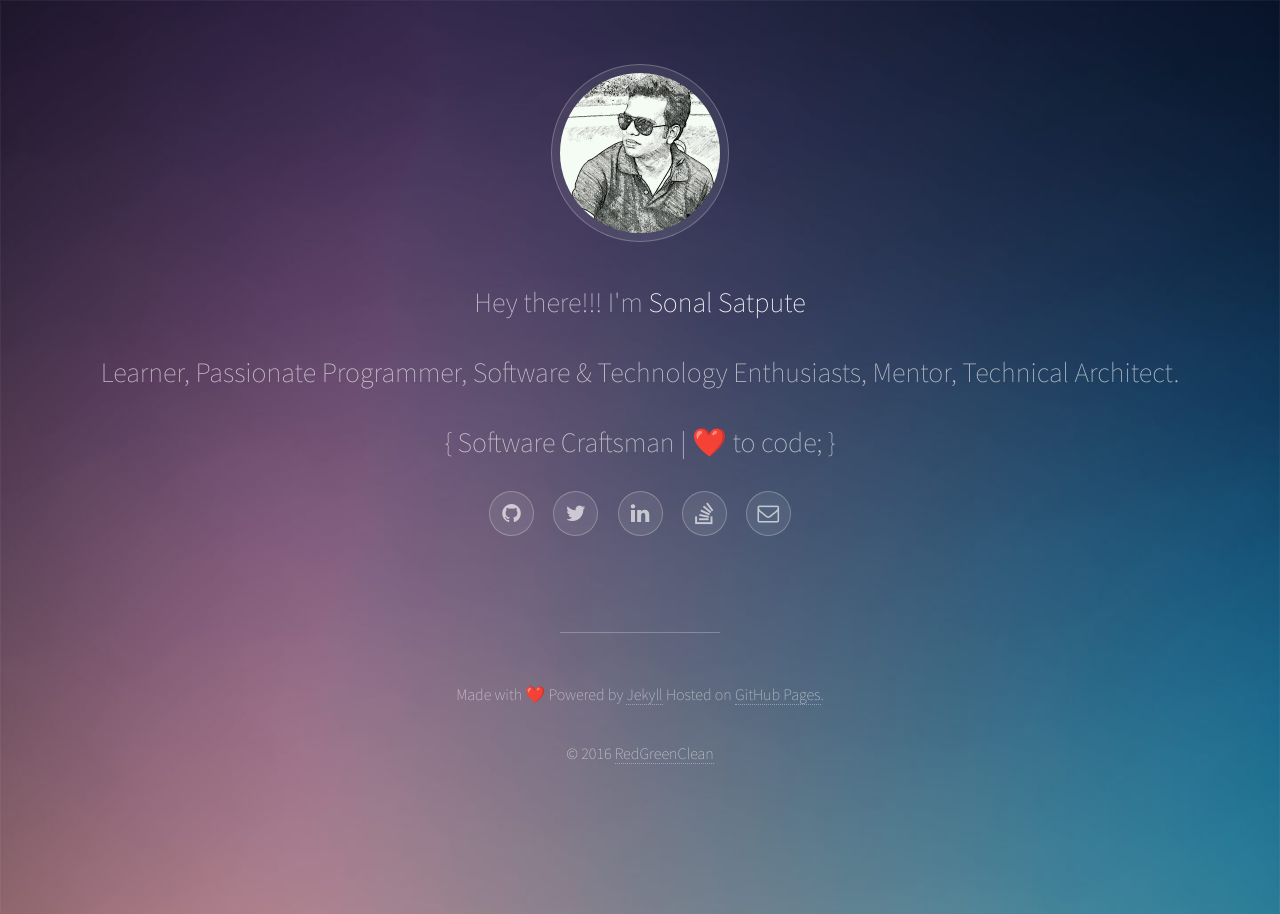
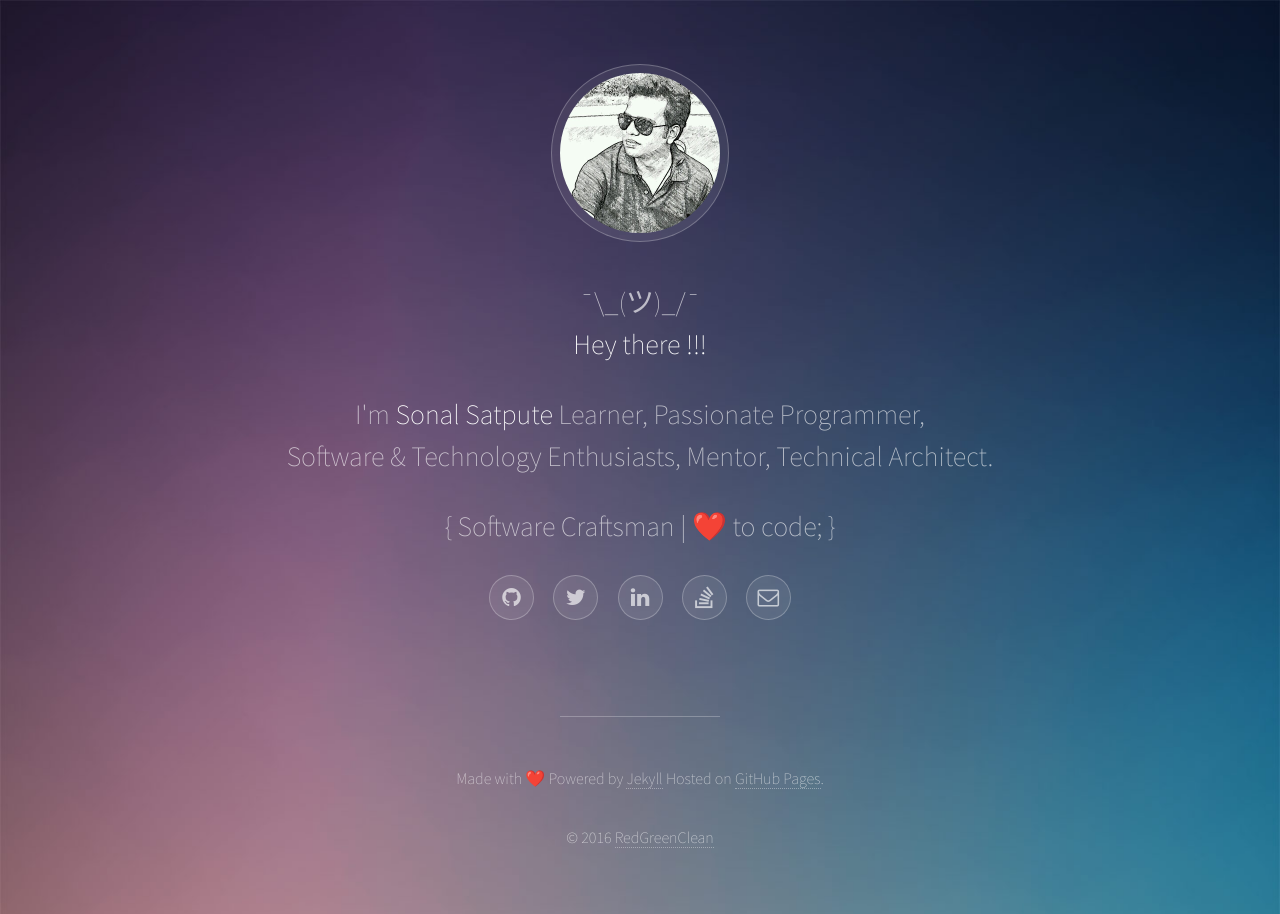
Before and after one commit to sonalsatpute/blog.github.io, a Jekyll site: the page index.html, which Jekyll copies as it is, in a window 1280 px wide. Built offline with Jekyll 4.4.1, drawn with Linux system fonts in a browser that asks for light colours.

Commit message:
formeted introduction

```diff
--- a/index.html
+++ b/index.html
@@ -17,8 +17,8 @@
 		<!-- Header -->
 		<header id="header">
 			<span class="avatar"><img src="images/avatar.jpg" alt="" /></span>
-			<h1>Hey there!!! I'm <strong>Sonal Satpute</strong></h1>
-			<h1>Learner, Passionate Programmer, Software & Technology Enthusiasts, Mentor, Technical Architect.</h1>
+			<h1>¯\_(ツ)_/¯ </br><strong>Hey there !!!</strong></h1>
+			<h1>I'm <strong>Sonal Satpute</strong> Learner, Passionate Programmer,</br>Software & Technology Enthusiasts, Mentor, Technical Architect.</h1>
 			<h1>{ Software Craftsman | <strong>❤️</strong> to code; }</h1>
 			<ul class="icons">
 				<li><a href="https://github.com/sonalsatpute/" target="_blank" class="icon style2 fa fa-github"><span class="label">GitHub</span></a></li>
```
